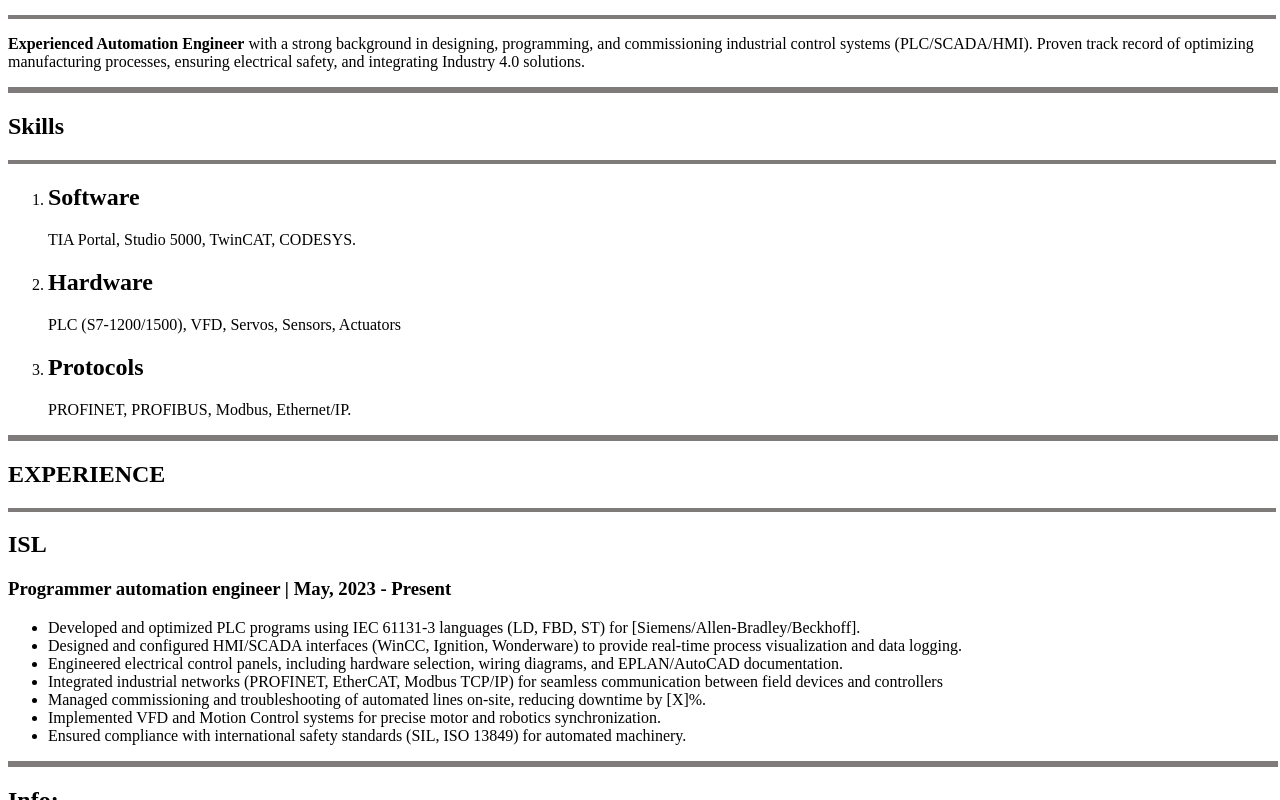
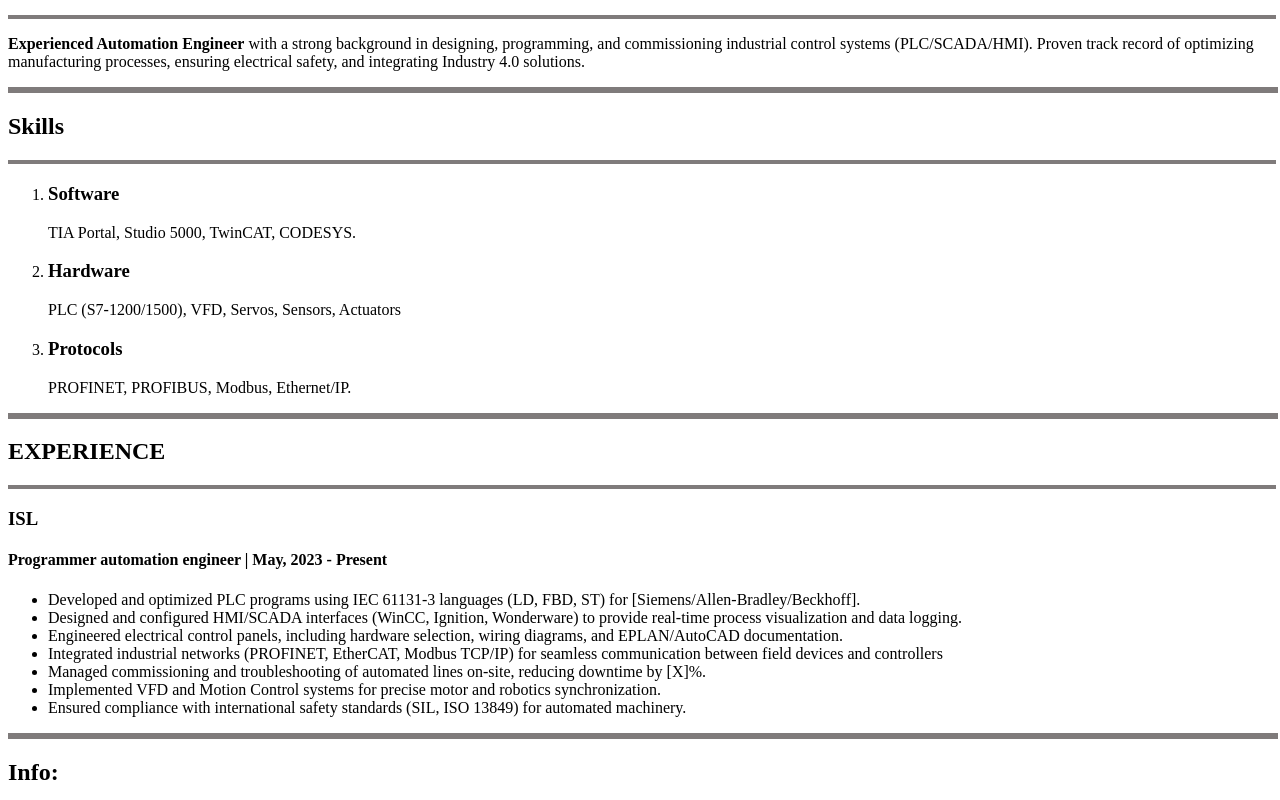
Before and after one commit to Diablo2532/HTML_CSS_Practical_Tasks, a plain HTML site: page cv.html in a window 1280 px wide. Shown: the part 506-1306 px from the top of the page. Drawn offline with Linux system fonts and the light colour scheme.

Commit message:
Edit all h2 to h3

```diff
--- a/cv.html
+++ b/cv.html
@@ -41,14 +41,14 @@
             <hr style="width: 100%; border: 2px solid rgb(127, 123, 123);">
             <ol>
                 <li>
-                    <h2>Software</h2>
+                    <h3>Software</h3>
 
                     <p>
                         TIA Portal, Studio 5000, TwinCAT, CODESYS.
                     </p>
                 </li>
                 <li>
-                    <h2>Hardware</h2>
+                    <h3>Hardware</h3>
 
                     <p>
                          PLC (S7-1200/1500), VFD, Servos, Sensors, Actuators
@@ -56,7 +56,7 @@
                 </li>
 
                 <li>
-                    <h2>Protocols</h2>
+                    <h3>Protocols</h3>
 
                     <p>
                         PROFINET, PROFIBUS, Modbus, Ethernet/IP.
@@ -72,9 +72,9 @@
 
             <hr style="width: 100%; border: 2px solid rgb(127, 123, 123);">
 
-            <h2>ISL</h2>
+            <h3>ISL</h3>
 
-            <h3>Programmer automation engineer | May, 2023 - Present </h3>
+            <h4>Programmer automation engineer | May, 2023 - Present </h4>
             <ul>
                 <li>Developed and optimized PLC programs using IEC 61131-3 languages (LD, FBD, ST) for [Siemens/Allen-Bradley/Beckhoff].</li>
                 <li>Designed and configured HMI/SCADA interfaces (WinCC, Ignition, Wonderware) to provide real-time process visualization and data logging.</li>
```
